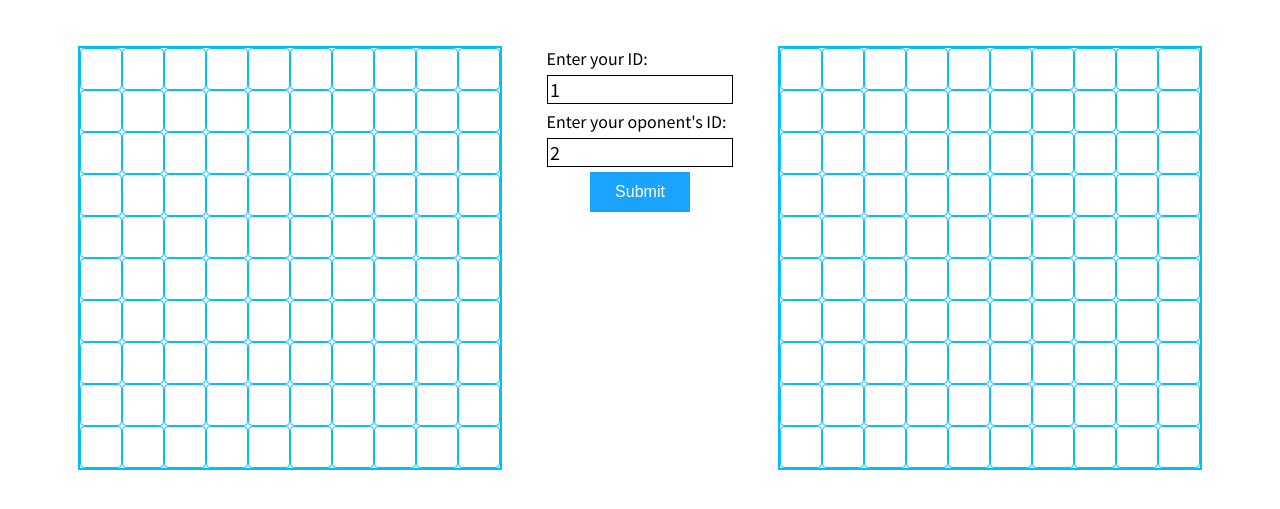
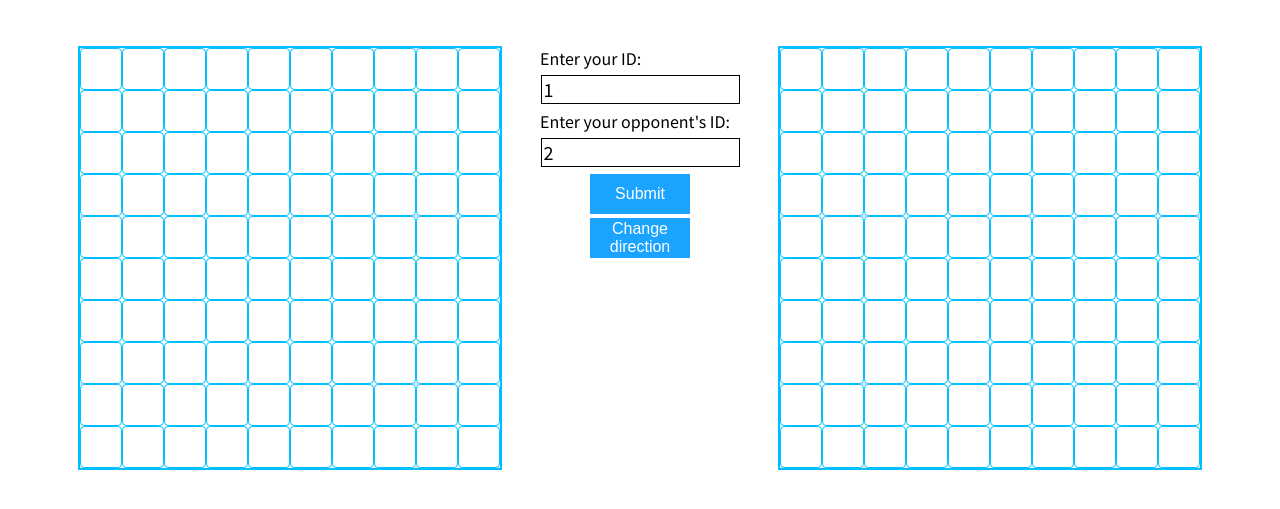
Before and after one commit to AlexGLT/Battleship, a PHP site: page / in a window 1280 px wide. Shown: the top 509 px of the page. Run offline with PHP 8.4, Linux system fonts and the light colour scheme; data that the repository does not hold is empty.

Commit message:
game flow developed

```diff
--- a/css/index.css
+++ b/css/index.css
@@ -30,6 +30,7 @@ body {
     height: 40px;
     border: #00bfff solid 1.5px;
     border-radius: 10%;
+    transition: 0.25s;
 }
 
 .element:hover {
@@ -52,7 +53,7 @@ body {
 
 #form_info_container {
     width: 200px;
-    height: 200px;
+    height: 260px;
     margin-top: 0;
     order: 2;
 
@@ -66,7 +67,7 @@ body {
 }
 
 .id_input {
-    width: 180px;
+    width: 193px;
     height: 25px;
     border: solid black 1.5px;
     font-size: 18px;
@@ -81,6 +82,8 @@ body {
     color: white;
     border: solid black 0px;
     font-size: 16px;
+    margin-top: 1%;
+    margin-bottom: 2%;
 }
 
 #form_submit:hover {
@@ -89,5 +92,19 @@ body {
 
 .form_info_label{
     text-align: left;
-    width: 187px;
+    width: 200px;
 }
+
+#form_submit, #change_dir_btn {
+    width: 100px;
+    height: 40px;
+    background: #1aa3ff;
+    color: white;
+    border: solid black 0px;
+    font-size: 16px;
+    /* margin-top: 5%; */
+}
+
+#form_submit:hover, #change_dir_btn:hover {
+    background: #349ce2;
+}
--- a/display.php
+++ b/display.php
@@ -6,17 +6,7 @@
     $sql = "SELECT point FROM ships
         WHERE player_id = ?";
 
-    $stmt = $db->prepare($sql);
 
-    if (!$stmt)
-    {
-        echo "Bad prepare";
-    }
-
-    if (!$stmt->execute([1]))
-    {
-        echo "Bad execute";
-    }
 
     $output = array();
     $output['points'] = array();
--- a/includes/db.php
+++ b/includes/db.php
@@ -18,4 +18,31 @@
         echo "Cought an error: <br>";
         echo $ex->getMessage();
     }
+
+    function executeQuery($sql, $args)
+    {
+        try
+        {
+            $stmt = $db->prepare($sql);
+
+            if (!$stmt)
+            {
+                echo "Bad prepare";
+            }
+
+            if (!$stmt->execute(args))
+            {
+                echo "Bad execute";
+            }
+        }
+        catch(PDOException $ex)
+        {
+            echo "Error: <br>";
+            echo $ex->getMessage();
+            return null;
+        }
+
+        return $stmt;
+    }
+
 ?>
--- a/index.php
+++ b/index.php
@@ -21,7 +21,7 @@
                     echo "<div class = 'line' id = 'line_" . ($i) . "'>";
                     for ($j = 0; $j < $height; $j++)
                     {
-                            echo "<div class = 'element' id = 'client_el_" . ($i * $width + $j) . "'></div>";
+                        echo "<div class = 'element client_element' id = 'client_el_" . ($i * $width + $j) . "'></div>";
                     }
                     echo "</div>";
                 }
@@ -39,7 +39,7 @@
                     echo "<div class = 'line' id = 'opponent_line_" . ($i) . "'>";
                     for ($j = 0; $j < $height; $j++)
                     {
-                            echo "<div class = 'element' id = 'opponent_el_" . ($i * $width + $j) . "'></div>";
+                            echo "<div class = 'element opponent_element' id = 'opponent_el_" . ($i * $width + $j) . "'></div>";
                     }
                     echo "</div>";
                 }
@@ -50,12 +50,15 @@
             <label class = "form_info_label" for = "player_id">Enter your ID:</label>
             <input class = "id_input" id = "player_id" type = "number" min = "1" max = "10" step = "1" value = "1">
 
-            <label class = "form_info_label" for = "oponent_id">Enter your oponent's ID:</label>
+            <label class = "form_info_label" for = "oponent_id">Enter your opponent's ID:</label>
             <input class = "id_input" id = "oponent_id" type = "number" min = "1" max = "10" step = "1" value = "2">
             <button id = "form_submit" type = "button">Submit</button>
+            <button type = "button" id = "change_dir_btn">Change direction</button>
+            <div id = "msg"></div>
         </div>
         </div>
 
+    <script src = "./js/ship_config.js"></script>
     <script src = "./js/index.js">
 
     </script>
--- a/js/index.js
+++ b/js/index.js
@@ -1,6 +1,6 @@
 
     //obtaining array from HTMLCollection
-    let elements = [...document.getElementsByClassName("element")];
+    // let elements = [...document.getElementsByClassName("element")];
     let request = new XMLHttpRequest();
 
     //change it to the url of php script you want to use
@@ -18,10 +18,29 @@
     form_submit_btn.addEventListener("click", function()
     {
         //allow click only if both ids are set
-        if (player_id_input.value && oponent_id_input.value)
+        if (player_id_input.value && oponent_id_input.value && configDone)
         {
             player_id = player_id_input.value;
             oponent_id = oponent_id_input.value;
+
+            ship_place.forEach(e =>
+            {
+                e.classList.remove("back_blue");
+            });
+
+
+            elements.forEach(e => e.classList.remove("back_blue"));
+
+            opponent_elements = [...document.getElementsByClassName("opponent_element")];
+
+            // let matr_index = 0;
+            opponent_elements.forEach(e =>
+            {
+                if (matrix[parseInt(e.id.split("_")[2])])
+                {
+                    e.classList.add("back_blue");
+                }
+            });
 
             //hide the form. We don't need it anymore.
             document.getElementById("form_info_container").style.display = 'none';
@@ -44,13 +63,13 @@
         }
     }
 
-    shoot(1);
+    // shoot(1);
 
     //hanging eventListeners for every element on click event
     elements.forEach(e => e.addEventListener("click", function ()
     {
         //we can make a move only if both ids are set
-        if (player_id && oponent_id)
+        if (player_id && oponent_id && configDone)
         {
             let local_id = this.id.split("_")[1];
             console.log(local_id);
--- a/js/test.js
+++ b/js/ship_config.js
@@ -37,20 +37,22 @@ let dir = true;
 //indicates whether user placed all ships or not
 let configDone = false;
 
-let container = document.getElementsByClassName("container")[0];
+let container = document.getElementById("client");
 
 //getting all elements as array (initialy HTMLCollection)
-let elements = [...document.getElementsByClassName("element")];
+let elements = [...document.getElementsByClassName("client_element")];
 
 //hanging eventListeners on 'mouseover' event to handle position issues
 elements.forEach(e =>
 {
-   e.addEventListener("mouseover", function()
+   e.addEventListener("mouseover", element_mouseover_listener);
+});
+
+function element_mouseover_listener()
 {
-        el_id = parseInt(this.id.split("_")[1]);
+    el_id = parseInt(this.id.split("_")[2]);
     checkBricks(el_id);
-   });
-});
+}
 
 
 function checkBricks(id)
@@ -59,6 +61,7 @@ function checkBricks(id)
     {
         e.classList.remove("back_red");
     });
+
     let i = Math.floor(id / height);
     let j = id % width;
 
@@ -75,10 +78,11 @@ function checkBricks(id)
     }
     else
     {
+        // console.log("kek");
         canPlace = true;
         ship_place = elements.filter(e =>
         {
-            let el_id = parseInt(e.id.split("_")[1]);
+            let el_id = parseInt(e.id.split("_")[2]);
             if (dir)
             {
                 return el_id >= id && el_id < (id + ship);
@@ -96,7 +100,7 @@ function checkBricks(id)
         //but already placed ships remain
         elements.forEach(e =>
         {
-            el_id = parseInt(e.id.split("_")[1]);
+            el_id = parseInt(e.id.split("_")[2]);
             if (!matrix[el_id])
                 e.classList.remove("back_blue");
         });
@@ -107,7 +111,7 @@ function checkBricks(id)
         //here we check what elements to highlight and populate currentElements with current ship spots
         ship_place.forEach(p =>
         {
-            el_id = parseInt(p.id.split("_")[1]);
+            el_id = parseInt(p.id.split("_")[2]);
             currentElements.push(el_id);
             p.classList.add("back_blue");
         });
@@ -138,7 +142,11 @@ function checkBricks(id)
 
 elements.forEach(e =>
 {
-    e.addEventListener("click", function()
+    e.addEventListener("click", ship_place_click_listener);
+});
+
+
+function ship_place_click_listener()
 {
     //if user can't place next ship OR all ships are already places
     //do nothing
@@ -151,14 +159,19 @@ elements.forEach(e =>
             {
                 console.log(e);
                 matrix[e] = true;
-                    document.getElementById("el_" + e).classList.add("back_blue");
+                document.getElementById("client_el_" + e).classList.add("back_blue");
             }
         });
         if (currentShipIndex + 1 == ships.length)
         {
             configDone = true;
             document.getElementById("msg").innerHTML = "You're done!";
-                console.log(ships_array);
+            elements.forEach(e =>
+            {
+                e.removeEventListener("mouseover", element_mouseover_listener);
+                e.removeEventListener("click", ship_place_click_listener);
+            });
+            // console.log(ships_array);
         }
         else
         {
@@ -166,14 +179,15 @@ elements.forEach(e =>
         }
     }
 }
-)});
 
 //toggle direction (horizontal / vertical)
-document.getElementById("change_dir_btn").addEventListener("click", function()
+document.getElementById("change_dir_btn").addEventListener("click", change_dir_click_listener);
+
+function change_dir_click_listener()
 {
     dir = !dir;
     console.log(dir);
-});
+}
 
 //function to check collisions between current waiting to be placed ship
 //and all the others
```
Lines whose indentation alone changed are shown as unchanged.
